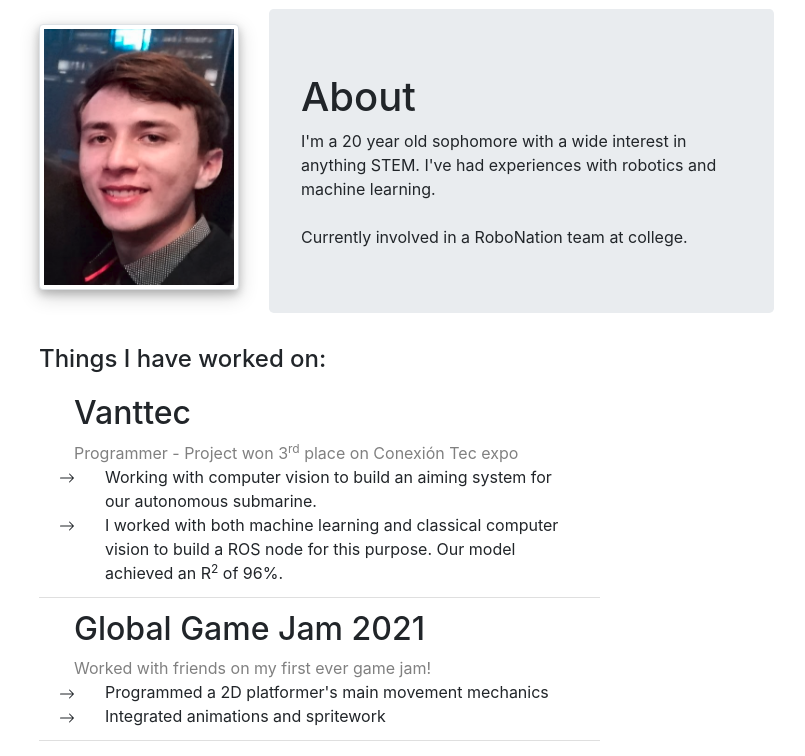
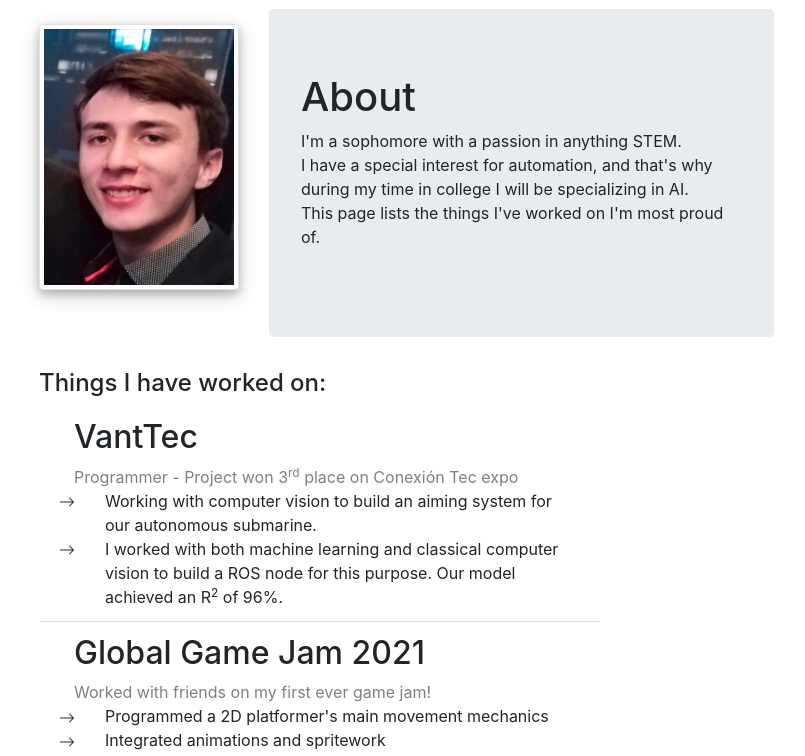
Before and after one commit to Glazzerino/my_website, a React (Create React App) app in the folder glazzite/: page / in a window 1280 px wide. Shown: the part 160-916 px from the top of the page, without its empty margins (89-894 px from the left). Built offline with nearby package versions, Linux system fonts and the light colour scheme.

Commit message:
Added a project to the list

```diff
--- a/glazzite/src/Main.js
+++ b/glazzite/src/Main.js
@@ -44,11 +44,16 @@ export default class Main extends React.Component {
                         <Jumbotron id="about">
                             <h1>About</h1>
                             <p1>
-                                I'm a 20 year old sophomore with a wide interest in anything
-                                STEM. I've had experiences with robotics and machine learning.
+                                I'm a sophomore with a passion in anything
+                                STEM.
+                                <br/>
+                                I have a special interest for automation, and that's why
+                                during my time in college I will be specializing in AI.
+                                <br/>
+                                This page lists the things I've worked on I'm most proud of.
                         <br />
                                 <br />
-                        Currently involved in a RoboNation team at college.
+                        {/* Currently involved in a RoboNation team at college. */}
 
                     </p1>
                         </Jumbotron>
@@ -62,7 +67,8 @@ export default class Main extends React.Component {
 
                         <ListGroup variant="flush">
 
-                            {this.make_listcomp("Vanttec", "Programmer - Project won 3<sup>rd</sup> place on Conexión Tec expo",
+
+                            {this.make_listcomp("VantTec", "Programmer - Project won 3<sup>rd</sup> place on Conexión Tec expo",
                                 [
                                     "Working with computer vision to build an aiming system for our autonomous submarine.",
 
@@ -80,9 +86,15 @@ export default class Main extends React.Component {
 
                                 ["Developed robot code.",
 
-                                    "Implemented closed control loops, computer vision and autonomos path following."
+                                    "Implemented closed control loops, computer vision and autonomous path following."
                                 ])}
 
+                            {this.make_listcomp("Tridimensional Game of Life",
+
+                                "Personal mini project",
+
+                                ["Made a cube-based cellular automaton world to learn about emergent behavior"
+                                ])}
 
                             {this.make_listcomp("One Month Hack project", "Solo project", [
 
```
Also changed, not shown: 2 other files (tests, documents, lock files or other folders).
